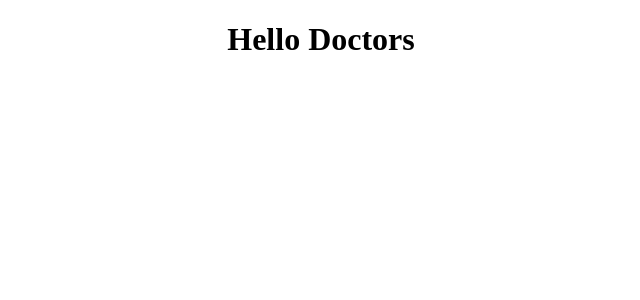
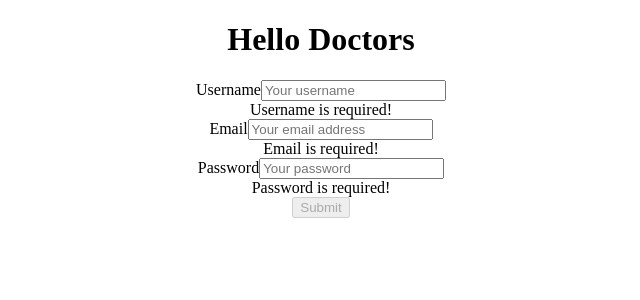
Before and after one commit to NAli3107/Atreya-Health-App, a React (Create React App) app in the folder client/: page / in a window 1280 px wide. Shown: the top 300 px of the page, without its empty margins (319-959 px from the left). Built offline with nearby package versions, Linux system fonts and the light colour scheme.

Commit message:
added sign up form

```diff
--- a/client/package.json
+++ b/client/package.json
@@ -25,9 +25,6 @@
     "test": "react-scripts test",
     "eject": "react-scripts eject"
   },
-  "eslintConfig": {
-    "extends": "react-app"
-  },
   "browserslist": {
     "production": [
       ">0.2%",
--- a/client/src/App.js
+++ b/client/src/App.js
@@ -1,4 +1,5 @@
 import React from 'react';
+import SignupForm from "./components/form/SignupForm.js"
 
 import './App.css';
 
@@ -6,6 +7,8 @@ function App() {
   return (
     <div className="App">
       <h1>Hello Doctors</h1>
+
+      <SignupForm/>
     </div>
   );
 }
--- /dev/null
+++ b/client/src/components/form/SignupForm.js
@@ -0,0 +1,131 @@
+import React, { useState } from "react";
+import { Form, Button, Alert } from "react-bootstrap";
+import { useMutation } from "@apollo/client";
+// import { ADD_USER } from "../utils/mutations";
+
+// import { createUser } from '../utils/API';
+// import Auth from "../utils/auth";
+
+const SignupForm = () => {
+  // set initial form state
+  const [userFormData, setUserFormData] = useState({
+    username: "",
+    email: "",
+    password: "",
+  });
+  // set state for form validation
+  const [validated] = useState(false);
+  // set state for alert
+  const [showAlert, setShowAlert] = useState(false);
+
+//   const [addUser, { error }] = useMutation(ADD_USER);
+
+  const handleInputChange = (event) => {
+    const { name, value } = event.target;
+    setUserFormData({ ...userFormData, [name]: value });
+  };
+
+  const handleFormSubmit = async (event) => {
+    event.preventDefault();
+console.log("button clicked")
+    // check if form has everything (as per react-bootstrap docs)
+    const form = event.currentTarget;
+    if (form.checkValidity() === false) {
+      event.preventDefault();
+      event.stopPropagation();
+    }
+
+    // try {
+    //   const { data } = await addUser({
+    //     variables: { ...userFormData },
+    //   });
+
+    //   Auth.login(data.addUser.token);
+    // } catch (error) {
+    //   console.error(error);
+    // }
+
+    setUserFormData({
+      username: "",
+      email: "",
+      password: "",
+    });
+  };
+
+  return (
+    <>
+      {/* This is needed for the validation functionality above */}
+      <Form noValidate validated={validated} onSubmit={handleFormSubmit}>
+        {/* show alert if server response is bad */}
+        <Alert
+          dismissible
+          onClose={() => setShowAlert(false)}
+          show={showAlert}
+          variant="danger"
+        >
+          Something went wrong with your signup!
+        </Alert>
+
+        <Form.Group>
+          <Form.Label htmlFor="username">Username</Form.Label>
+          <Form.Control
+            type="text"
+            placeholder="Your username"
+            name="username"
+            onChange={handleInputChange}
+            value={userFormData.username}
+            required
+          />
+          <Form.Control.Feedback type="invalid">
+            Username is required!
+          </Form.Control.Feedback>
+        </Form.Group>
+
+        <Form.Group>
+          <Form.Label htmlFor="email">Email</Form.Label>
+          <Form.Control
+            type="email"
+            placeholder="Your email address"
+            name="email"
+            onChange={handleInputChange}
+            value={userFormData.email}
+            required
+          />
+          <Form.Control.Feedback type="invalid">
+            Email is required!
+          </Form.Control.Feedback>
+        </Form.Group>
+
+        <Form.Group>
+          <Form.Label htmlFor="password">Password</Form.Label>
+          <Form.Control
+            type="password"
+            placeholder="Your password"
+            name="password"
+            onChange={handleInputChange}
+            value={userFormData.password}
+            required
+          />
+          <Form.Control.Feedback type="invalid">
+            Password is required!
+          </Form.Control.Feedback>
+        </Form.Group>
+        <Button
+          disabled={
+            !(
+              userFormData.username &&
+              userFormData.email &&
+              userFormData.password
+            )
+          }
+          type="submit"
+          variant="success"
+        >
+          Submit
+        </Button>
+      </Form>
+    </>
+  );
+};
+
+export default SignupForm;
```
